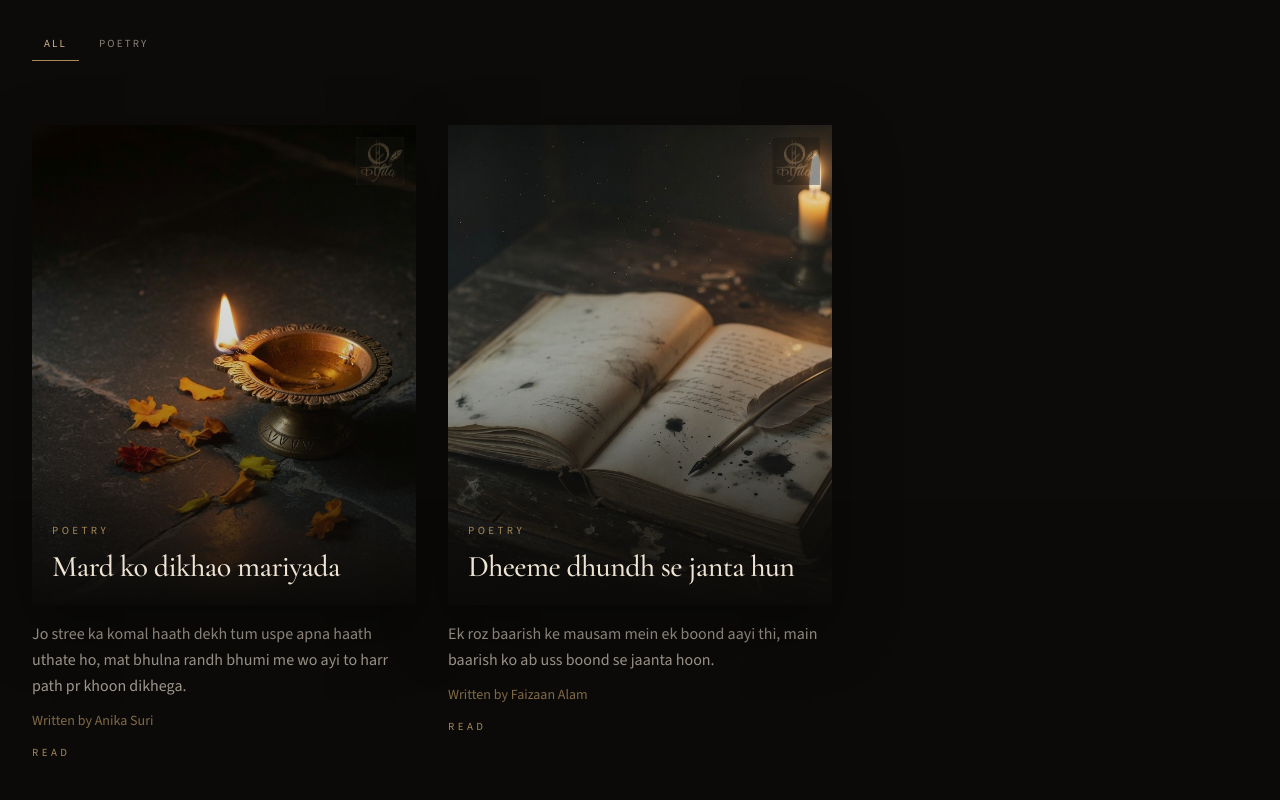
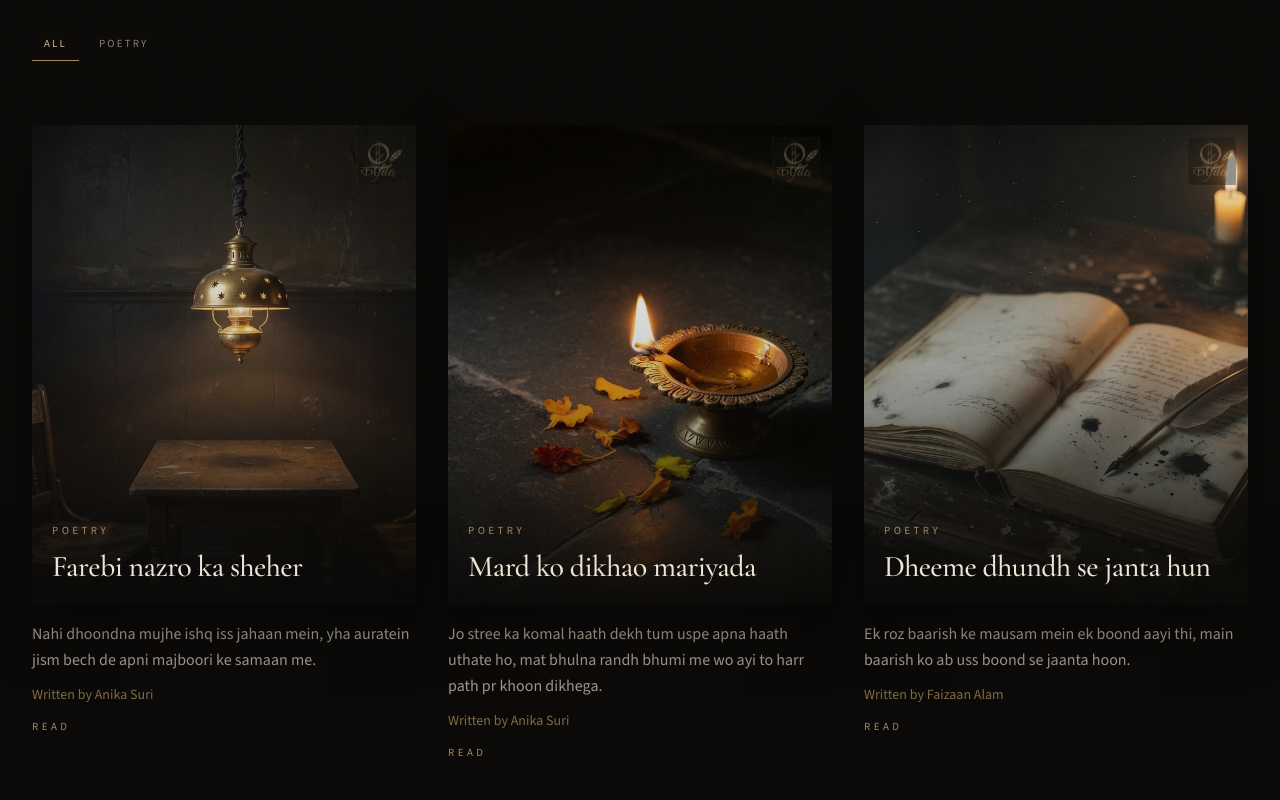
Before and after one commit to Faizaan-Alam/qaafila_bvp, a React (Vite) app: page /write-ups in a window 1280 px wide. Shown: the part 300-1100 px from the top of the page. Built offline with nearby package versions, Linux system fonts and the light colour scheme.

Commit message:
Add Anika Suri's write-up Farebi nazro ka sheher.

```diff
--- a/src/data/writeups.js
+++ b/src/data/writeups.js
@@ -1,11 +1,42 @@
 import poetry from "../assets/images/writeups/poetry.jpg";
 import culture from "../assets/images/writeups/culture.jpg";
+import opinions from "../assets/images/writeups/opinions.jpg";
 
 /**
  * Published journal entries only.
  * Covers live in src/assets/images/writeups/.
  */
 export const writeups = [
+  {
+    id: "w-poetry-03",
+    slug: "farebi-nazro-ka-sheher",
+    title: "Farebi nazro ka sheher",
+    author: "Anika Suri",
+    date: "August 2026",
+    category: "Poetry",
+    coverImage: opinions,
+    excerpt:
+      "Nahi dhoondna mujhe ishq iss jahaan mein, yha auratein jism bech de apni majboori ke samaan me.",
+    content: `
+<p>Nahi dhoondna mujhe ishq iss jahaan mein<br />
+Yha auratein jism bech de apni majboori ke samaan me</p>
+<p>Dekhte hain mard unhe un ghatiya nazron ke saath,<br />
+Phir bhi galti likh di jaati hai uss aurat ke hi naam</p>
+<p>Arre jahan sahi nazron wala mard milna bhi namumkin ho<br />
+Jahan hawas ko “knowledge” kehna hi ek naya qanoon ho</p>
+<p>Nahi chahiye, nahi chahiye aisa koi<br />
+Akele jee lungi magar nahi chahiye mujhe waisa koi</p>
+<p>Jise dusro ki izzat karna zindagi ka hissa na lage<br />
+Jo sirf apni premika ko hee izzat de</p>
+<p>Masoom ban kar ghoomte h, chehre pe sachai ka noor lie<br />
+Par andar se wahi soch chhupi ho jo sab kuch benoor kre</p>
+<p>Jo sabki izzat kare wo ab kahan milte h<br />
+Jo sabse ache lagte hai, wahi sabse bade farebi nikalte hai</p>
+`,
+    pullQuote: "Akele jee lungi magar nahi chahiye mujhe waisa koi",
+    readingMinutes: 2,
+    relatedSlugs: ["mard-ko-dikhao-mariyada", "dheeme-dhundh-se-janta-hun"],
+  },
   {
     id: "w-poetry-02",
     slug: "mard-ko-dikhao-mariyada",
@@ -41,7 +72,7 @@ Mariyada to mard ne likhi fir bhi khud na apnaya</p>
 `,
     pullQuote: "Us naari se kya ladoge?",
     readingMinutes: 2,
-    relatedSlugs: ["dheeme-dhundh-se-janta-hun"],
+    relatedSlugs: ["farebi-nazro-ka-sheher", "dheeme-dhundh-se-janta-hun"],
   },
   {
     id: "w-poetry-01",
```
